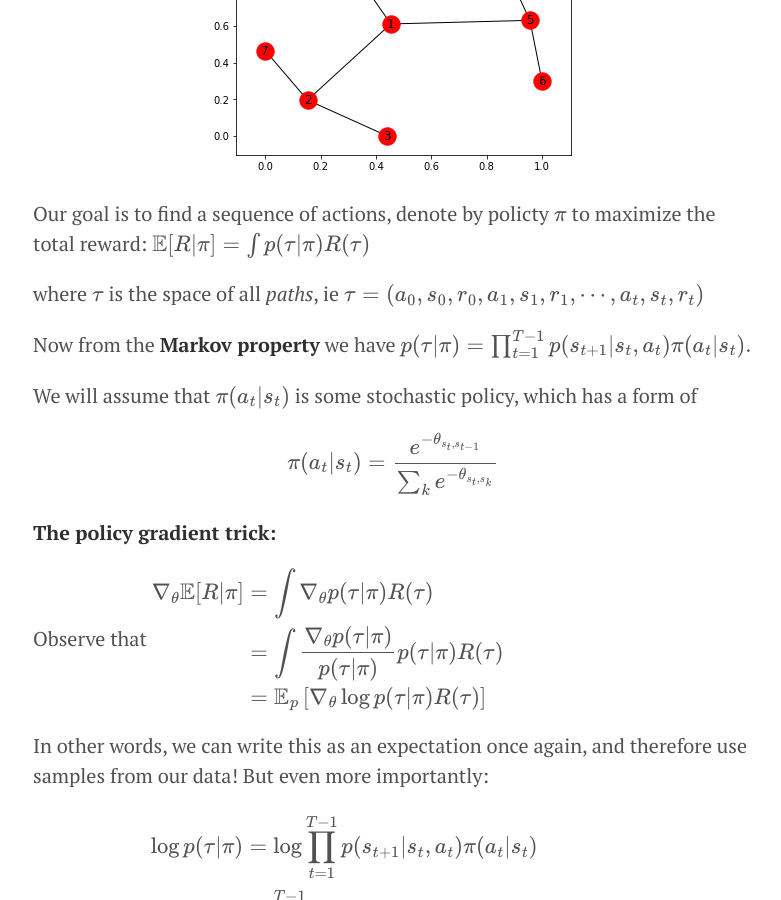
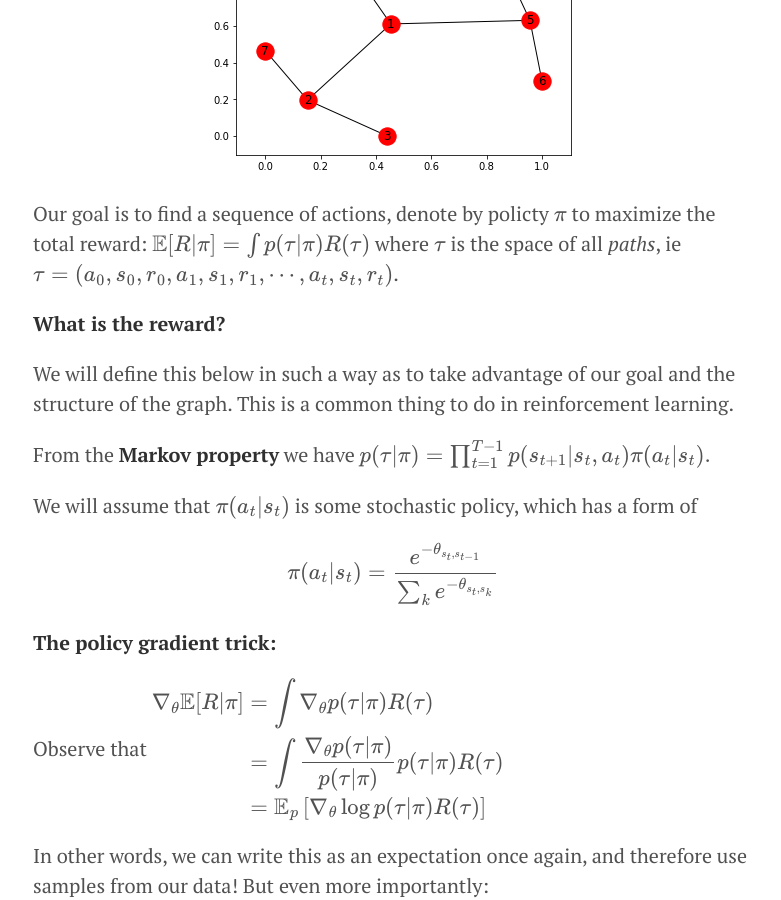
Before and after one commit to doriang102/doriang102.github.io, a Jekyll site: the page built from _posts/2018-06-18-Introduction-To-Online-Reinforcment-Learning-via-Markov-Decision-Processes.md, in a window 1280 px wide and 900 px high, scrolled down 975 px. Shown: the whole window, without its empty margins (247-1028 px from the left). Built offline with Jekyll 4.4.1, drawn with Linux system fonts in a browser that asks for light colours; our own code applies the rules of GitHub Pages for plain Markdown files; formulas are drawn with MathJax 3.

Commit message:
Update 2018-06-18-Introduction-To-Online-Reinforcment-Learning-via-Markov-Decision-Processes.md

```diff
--- a/_posts/2018-06-18-Introduction-To-Online-Reinforcment-Learning-via-Markov-Decision-Processes.md
+++ b/_posts/2018-06-18-Introduction-To-Online-Reinforcment-Learning-via-Markov-Decision-Processes.md
@@ -17,13 +17,14 @@ plt.show()
 
 ![](/img/mdp_graph.png?raw=true)
 
-Our goal is to find a sequence of actions, denote by policty $$\pi$$ to maximize the total reward: $$\mathbb{E}[R \lvert \pi] = \int p(\tau \lvert \pi) R(\tau)$$
+Our goal is to find a sequence of actions, denote by policty $$\pi$$ to maximize the total reward: $$\mathbb{E}[R \lvert \pi] = \int p(\tau \lvert \pi) R(\tau)$$ where $$\tau$$ is the space of all *paths*, ie $$ \tau = (a_0,s_0,r_0,a_1,s_1,r_1,\cdots,a_t,s_t,r_t)$$.
 
- where $$\tau$$ is the space of all *paths*, ie
- $$ \tau = (a_0,s_0,r_0,a_1,s_1,r_1,\cdots,a_t,s_t,r_t)$$
+**What is the reward?**
+
+We will define this below in such a way as to take advantage of our goal and the structure of the graph. This is a common thing to do in reinforcement learning.
 
 
-Now from the **Markov property** we have $$p(\tau \lvert \pi) = \prod_{t=1}^{T-1} p(s_{t+1}\lvert s_t,a_t) \pi (a_t \lvert s_t).$$
+From the **Markov property** we have $$p(\tau \lvert \pi) = \prod_{t=1}^{T-1} p(s_{t+1}\lvert s_t,a_t) \pi (a_t \lvert s_t).$$
 
 We will assume that $$\pi(a_t \lvert s_t)$$ is some stochastic policy, which has a form of
 
```
